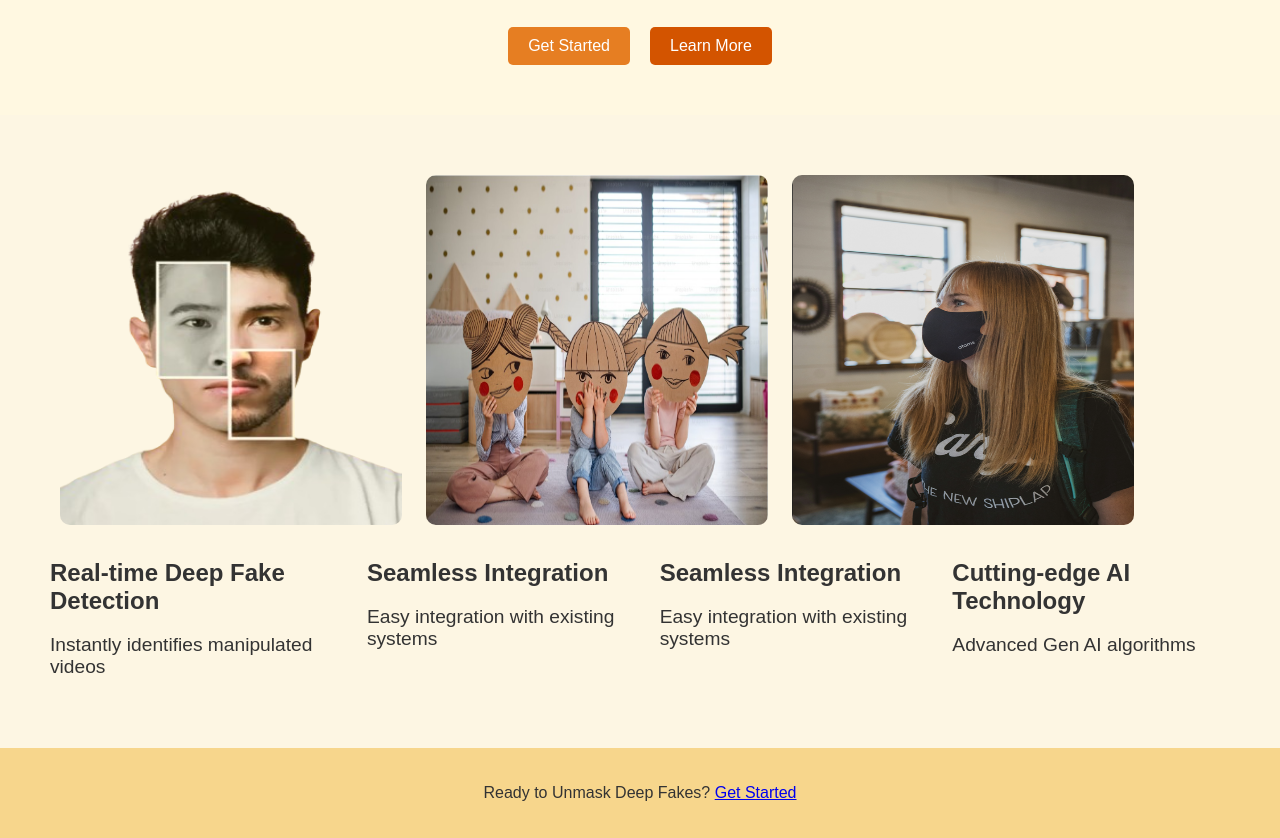
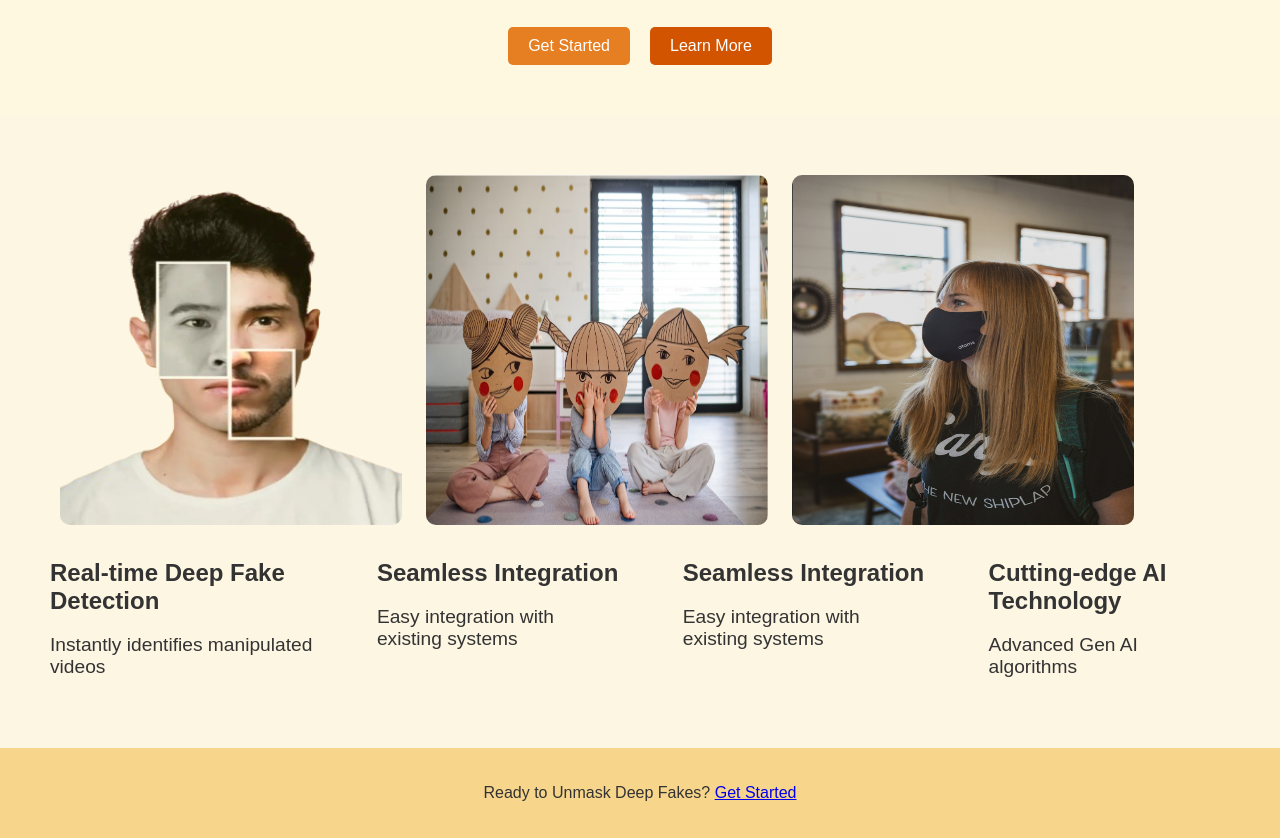
Before and after one commit to Rudra-Prasad-001/authentic-ai, a plain HTML site: page index.html in a window 1280 px wide. Shown: the part 233-1071 px from the top of the page. Drawn offline with Linux system fonts and the light colour scheme.

Commit message:
Update styles.css
updated feature list , removed margin : auto;

```diff
--- a/styles.css
+++ b/styles.css
@@ -88,9 +88,8 @@ body {
 
 .features-list {
     display: flex;
-    margin: auto;
     justify-content: space-between;
-    column-gap: 10px;
+    column-gap: 60px;
 }
 
 .features-list h2 {
```
